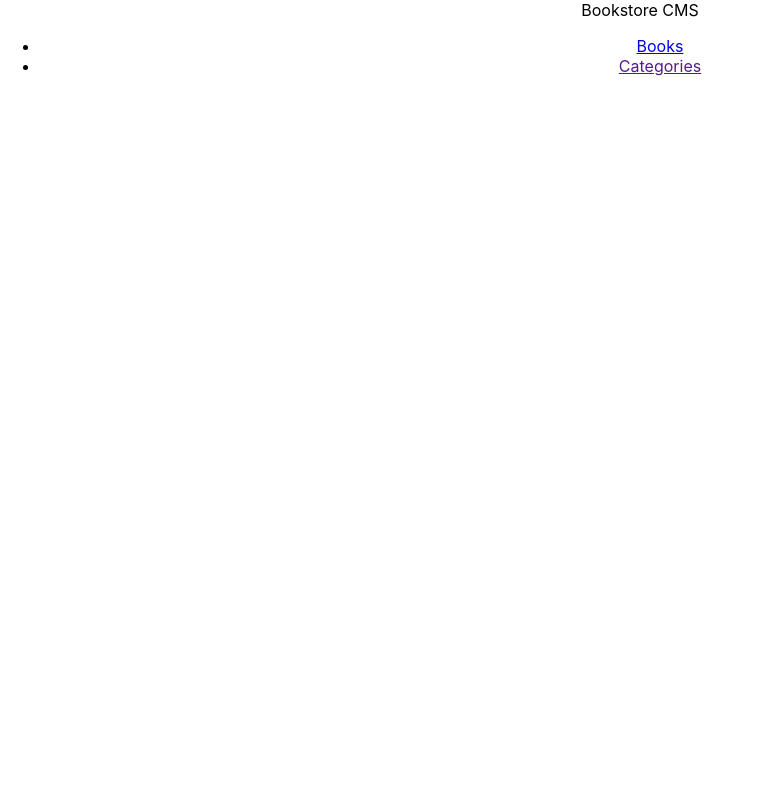
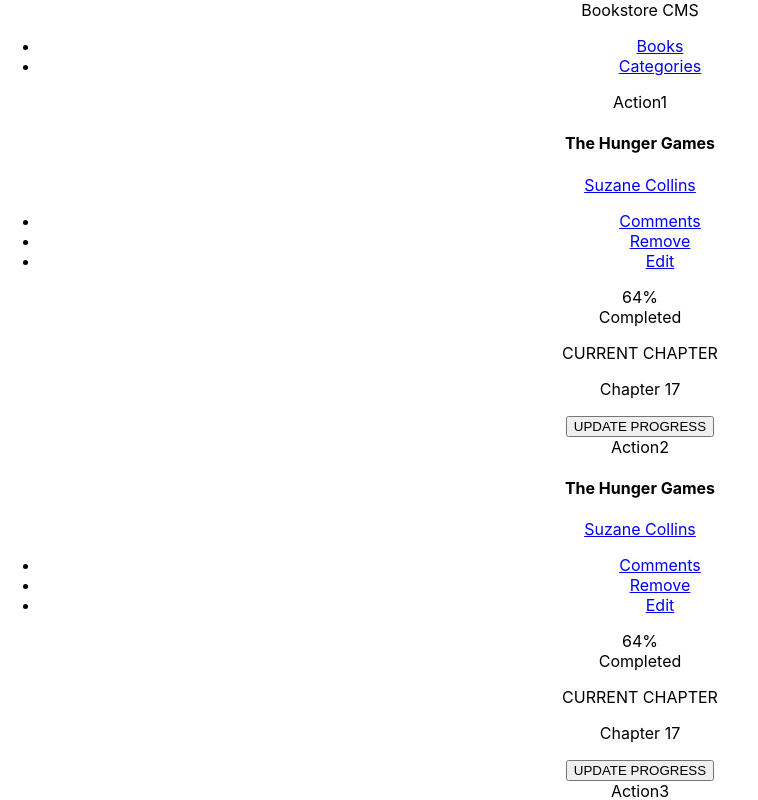
Before and after one commit to olawale-o/react-bookstore, a React (Create React App) app: page / in a window 1280 px wide. Shown: the top 800 px of the page, without its empty margins (0-758 px from the left). Built offline with nearby package versions, Linux system fonts and the light colour scheme.

Commit message:
Fix module import

```diff
--- a/src/App.js
+++ b/src/App.js
@@ -9,6 +9,7 @@
     <div className="App">
       <Header />
       <Switch>
+        <Route path="/" component={Books} exact />
         <Route path="/books" component={Books} />
         <Route path="/categories" component={Categories} />
       </Switch>
--- a/src/components/Books.js
+++ b/src/components/Books.js
@@ -1,5 +1,5 @@
 import React from 'react';
-import SingleBook from 'SingleBook.js';
+import SingleBook from './SingleBook';
 
 const Books = () => {
   const booksArray = [1, 2, 3];
--- a/src/components/Header.js
+++ b/src/components/Header.js
@@ -10,7 +10,7 @@
           <Link to="/">Books</Link>
         </li>
         <li>
-          <Link href="/categories">Categories</Link>
+          <Link to="/categories">Categories</Link>
         </li>
       </ul>
     </nav>
```
